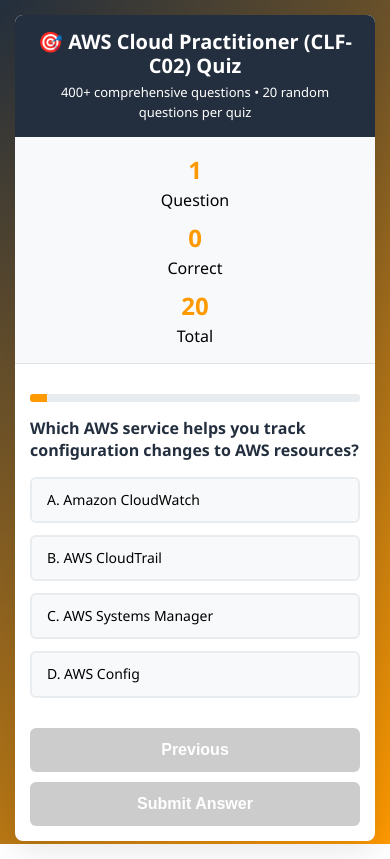
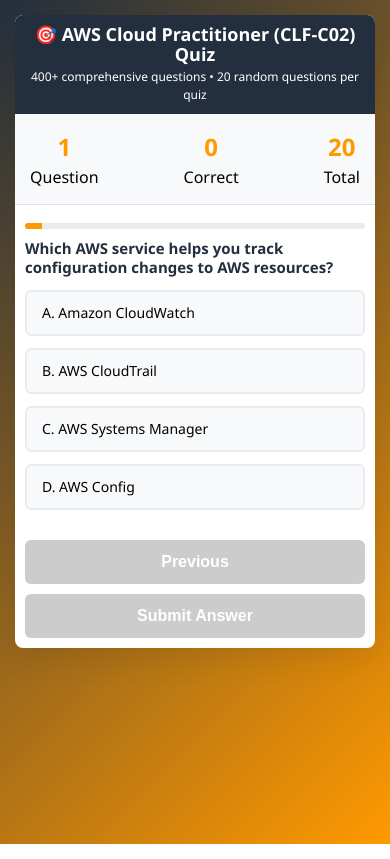
Before and after one commit to akeisling-nCino/aws, a React (Vite) app in the folder aws-clf-quiz/quiz-app/: page / in a window 390 px wide. Built offline with nearby package versions, Linux system fonts and the light colour scheme.

Commit message:
quiz mobile ux

```diff
--- a/aws-clf-quiz/quiz-app/src/App.css
+++ b/aws-clf-quiz/quiz-app/src/App.css
@@ -473,47 +473,51 @@
 
   /* Mobile Quiz Styles */
   .header {
-    padding: 15px 20px;
+    padding: 10px 15px;
   }
 
   .header h1 {
-    font-size: 20px;
-    line-height: 1.2;
+    font-size: 18px;
+    line-height: 1.1;
+    margin: 0;
   }
 
   .header p {
-    font-size: 13px;
-    margin: 5px 0 0 0;
+    font-size: 12px;
+    margin: 3px 0 0 0;
   }
 
   .quiz-area {
-    padding: 15px;
+    padding: 10px;
   }
 
   .stats {
-    flex-direction: column;
-    gap: 8px;
-    margin-bottom: 15px;
+    flex-direction: row;
+    justify-content: space-between;
+    gap: 5px;
+    margin-bottom: 8px;
   }
 
   .stat-item {
-    font-size: 14px;
-    padding: 8px 12px;
+    font-size: 12px;
+    padding: 4px 8px;
+    flex: 1;
+    text-align: center;
   }
 
   .progress-bar {
-    margin-bottom: 15px;
-    height: 8px;
+    margin-bottom: 10px;
+    height: 6px;
   }
 
   .question {
-    margin-bottom: 15px;
+    margin-bottom: 10px;
   }
 
   .question-text {
-    font-size: 16px;
-    line-height: 1.4;
-    margin-bottom: 15px;
+    font-size: 15px;
+    line-height: 1.3;
+    margin-bottom: 12px;
   }
 
   .options {
```
